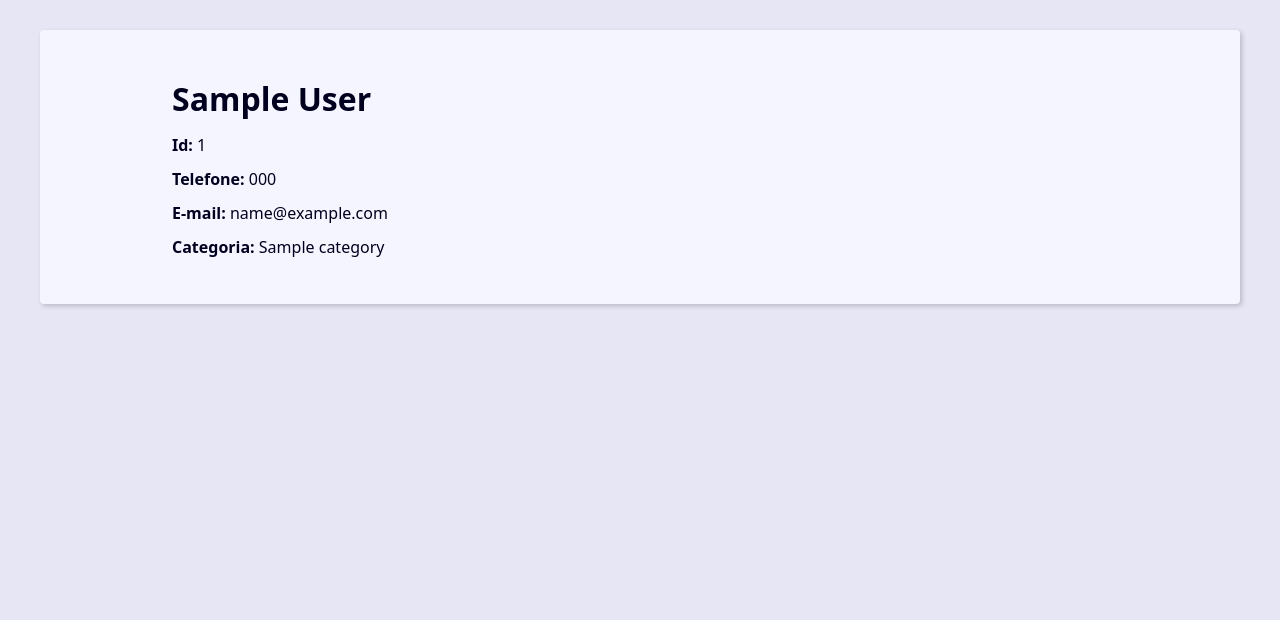
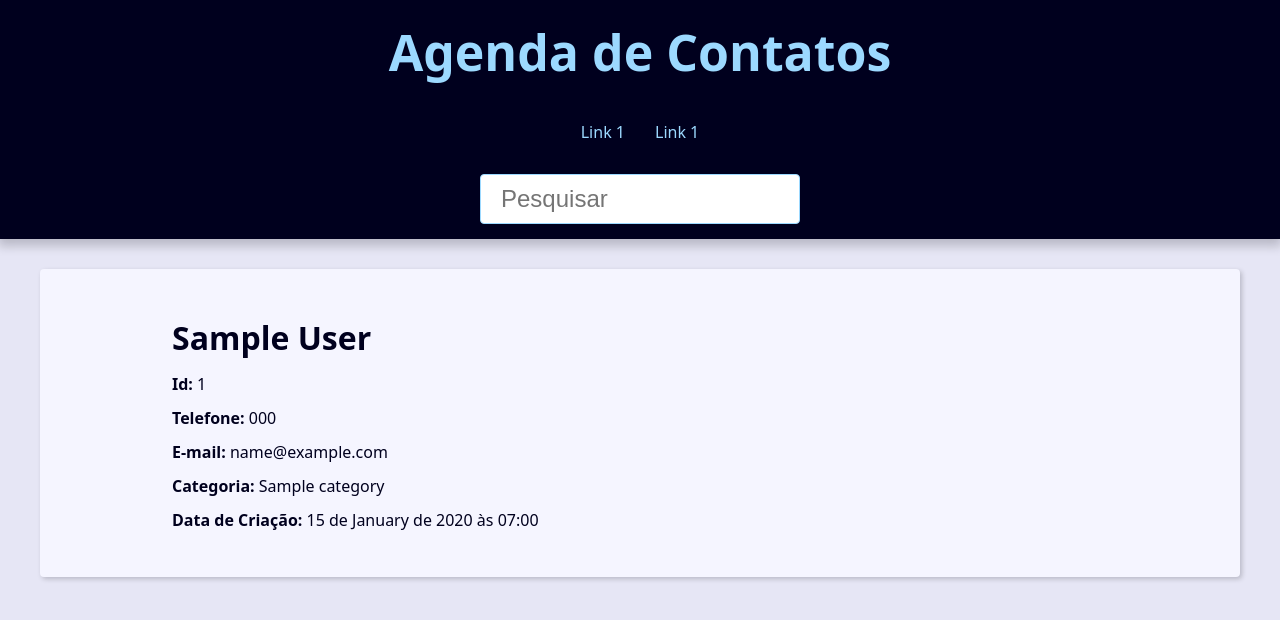
Before and after one commit to PauloMd30/projeto_agenda_django, a Django app: page /1/ in a window 1280 px wide. Shown: the top 620 px of the page. Run offline with Django 5.2, Linux system fonts and the light colour scheme; tables that the repository leaves empty hold one stand-in row (values such as "Sample post").

Commit message:
Separei o head e header em parciais HTML; ajustei o base.html e contact.html para usar includes; e atualizei o contact_views.py

```diff
--- a/base_templates/global/base.html
+++ b/base_templates/global/base.html
@@ -1,13 +1,18 @@
-{% load static %}
 <!DOCTYPE html>
-<html lang="en">
+<html lang="pt-BR">
   <head>
-    <meta charset="UTF-8" />
-    <title>Agenda</title>
-    <meta name="viewport" content="width=device-width, initial-scale=1.0" />
-    <link rel="stylesheet" href="{% static 'global/css/styles.css' %}" />
+    {% include 'global/partials/_head.html' %}
+
   </head>
   <body>
-    <main class="content">{% block content %}{% endblock content %}</main>
+
+    {% include 'global/partials/_header.html' %}
+
+    <main class="content">
+
+      {% block content %}{% endblock content %}
+
+    </main>
+
   </body>
 </html>
--- /dev/null
+++ b/base_templates/global/partials/_head.html
@@ -0,0 +1,5 @@
+{% load static %}
+<meta charset="UTF-8" />
+<title>{{site_title}}Agenda</title>
+<meta name="viewport" content="width=device-width, initial-scale=1.0" />
+<link rel="stylesheet" href="{% static 'global/css/styles.css' %}" />
--- /dev/null
+++ b/base_templates/global/partials/_header.html
@@ -0,0 +1,34 @@
+    <header class="header">
+      <h1 class="header-heading">
+        <a  href="{% url 'contact:index' %}" class="header-link">Agenda de Contatos</a>
+
+      </h1>
+
+      <nav class="menu">
+        <ul class="menu-list">
+          <li class="menu-item">
+            <a href="" class="menu-link">
+              Link 1
+            </a>
+          </li>
+           <li class="menu-item">
+            <a href="" class="menu-link">
+              Link 1
+            </a>
+          </li>
+        </ul>
+      </nav>
+
+      <div class="search">
+        <form action="" method="get">
+          <input
+            type="text"
+            class="search-input"
+            placeholder="Pesquisar"
+            id="pesquisar"
+            name="q"
+            >
+        </form>
+      </div>
+
+    </header>
--- a/contact/templates/contact/contact.html
+++ b/contact/templates/contact/contact.html
@@ -10,6 +10,7 @@
         <p><b>Telefone: </b> {{ contact.phone }}</p>
         <p><b>E-mail: </b> {{ contact.email }}</p>
         <p><b>Categoria: </b> {{ contact.category.name }}</p>
+        <p><b>Data de Criação: </b> {{ contact.created_date }}</p>
     </div>
 
 
--- a/contact/views/contact_views.py
+++ b/contact/views/contact_views.py
@@ -11,6 +11,7 @@ def index(request):
 
     context = {
         'contacts': contacts,
+        'site_title': 'Lista de Contatos - ',
     }
 
     return render(request, 'contact/index.html', context)
@@ -19,8 +20,11 @@ def contact(request, contact_id):
 
     single_contact = get_object_or_404(Contact, id=contact_id, show=True)
 
+    contact_name = f'{single_contact.first_name} {single_contact.last_name} - '
+
     context = {
         'contact': single_contact,
+        'site_title': contact_name,
     }
 
     return render(request, 'contact/contact.html', context)
```
